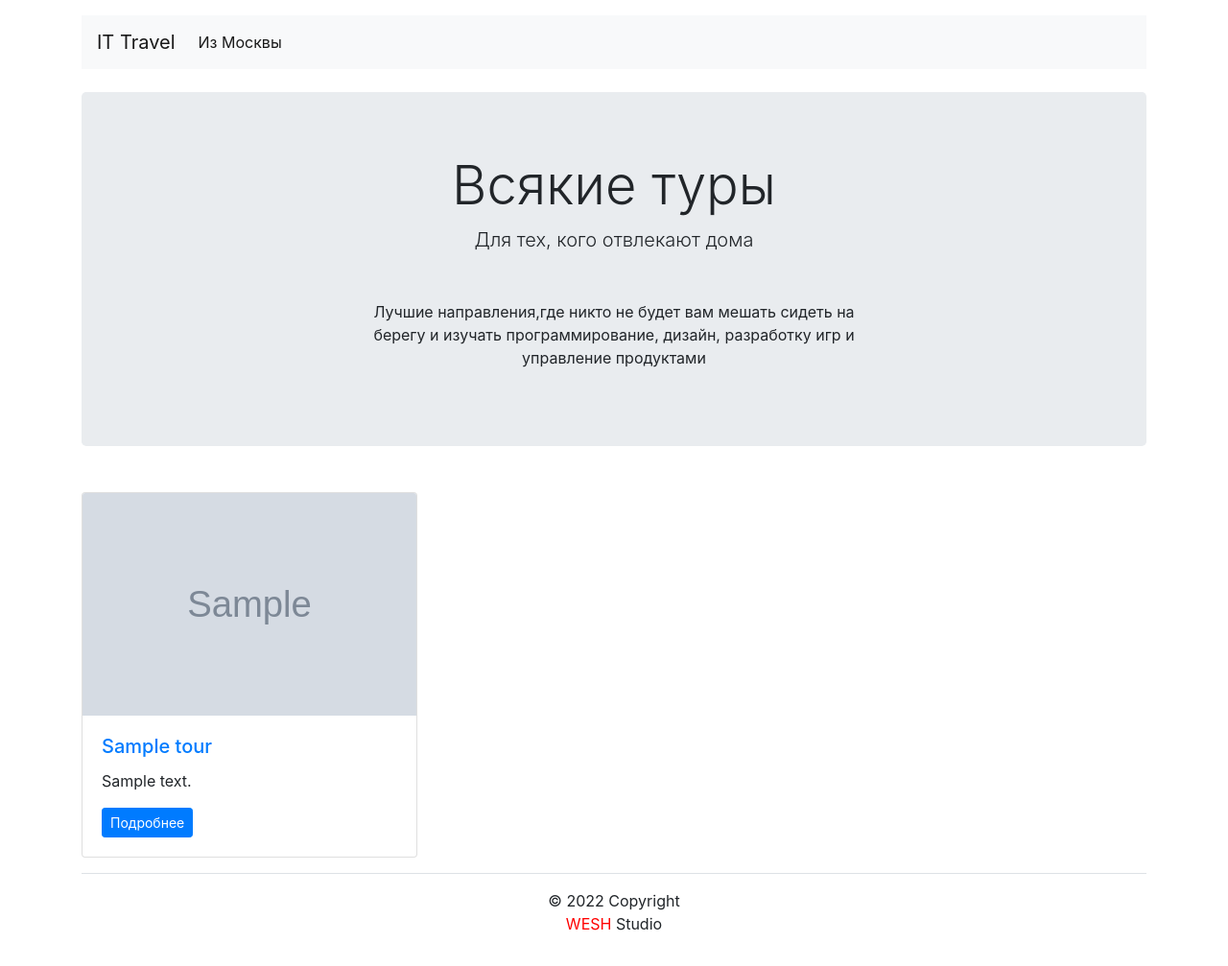
After one commit to we5h/travel_site, a Django app: a page that uses travel_site/templates/includes/nav.html in a window 1280 px wide. The commit adds this page. Shown: the whole page at 96% size. Run offline with Django 4.2, Linux system fonts and the light colour scheme; tables that the repository leaves empty hold one stand-in row (values such as "Sample post"); grey boxes marked "Sample" are stand-in pictures; some libraries are stand-ins or nearby versions.

Commit message:
Добавлены url,view,template отображения departure

```diff
--- a/travel_site/templates/includes/nav.html
+++ b/travel_site/templates/includes/nav.html
@@ -5,21 +5,11 @@
     </button>
     <div class="collapse navbar-collapse" id="navbarNav">
       <ul class="navbar-nav" data-test="navigation">
+        {% for dep in departures %}
         <li class="nav-item active">
-          <a class="nav-link" href="#" data-test="navlink">Из Москвы </a>
+          <a class="nav-link" href="{% url 'tours:tour_dep' dep.slug %}" data-test="navlink">{{ dep.name }}</a>
         </li>
-        <li class="nav-item">
-          <a class="nav-link" href="#" data-test="navlink">Из Петербурга</a>
-        </li>
-        <li class="nav-item">
-          <a class="nav-link" href="#" data-test="navlink">Из Новосибирска</a>
-        </li>
-        <li class="nav-item">
-          <a class="nav-link" href="#" data-test="navlink">Из Екатеринбурга</a>
-        </li>
-        <li class="nav-item">
-          <a class="nav-link" href="#" data-test="navlink">Из Казани</a>
-        </li>
+        {% endfor %}
       </ul>
     </div>
   </nav>
--- /dev/null
+++ b/travel_site/templates/tours/tours_departure.html
@@ -0,0 +1,32 @@
+{% extends 'base.html' %}
+
+{% block hero %}
+    <!-- HERO -->
+    <div class="jumbotron text-center mt-4">
+      <h1 class="display-4">Всякие туры</h1>
+      <p class="lead">Для тех, кого отвлекают дома</p>
+      <p class="mt-5 w-50 mx-auto">Лучшие направления,где никто не будет вам мешать сидеть на берегу и изучать программирование, дизайн, разработку игр и управление продуктами</p>
+    </div>
+{% endblock hero %}
+
+{% block content %}
+    <!-- CARDS -->
+    <div class="row mt-5" data-test="cards">
+        {% for tour in tours %}
+        <div class="col-4" data-test="card">
+            <div class="card mb-3" >
+            <img src="{{ tour.image.url }}" style="height:232px;" class="card-img-top img-fluid" data-test="picture">
+            <div class="card-body">
+              <h5 class="card-title"><a href="{{ tour.get_absolute_url }}" target="_blank">{{ tour.title }}</a></h5>
+                <p class="card-text card-p">{{ tour.description }}</p>
+                <a href="{{ tour.get_absolute_url }}" target="_blank" class="btn btn-sm btn-primary" data-test="tourlink">Подробнее</a>
+            </div>
+
+        </div>
+
+        </div>
+        {% endfor %}
+<div class="col-md-5 mx-auto">
+    {% include 'includes/paginator.html' %}
+</div>
+{% endblock %}
--- a/travel_site/tours/urls.py
+++ b/travel_site/tours/urls.py
@@ -8,6 +8,6 @@ app_name = 'tours'
 urlpatterns = [
     path('', views.TourList.as_view(), name='index'),
     path('tour/<slug:slug>/', views.TourDetail.as_view(), name='tour_detail'),
-    # path('departure/<slug:slug>/', views.group_posts, name='group_list'),
     path('tour/<slug:slug>/buy', views.BuyTourView.as_view(), name='buy_tour'),
+    path('departure/<slug:slug>/', views.TourDepartureList.as_view(), name='tour_dep'),
 ]
--- a/travel_site/tours/views.py
+++ b/travel_site/tours/views.py
@@ -9,7 +9,7 @@ from django.core.paginator import PageNotAnInteger
 
 from bootstrap_modal_forms.generic import BSModalCreateView
 
-from . models import Tour, BuyTour
+from . models import Tour, BuyTour, Departure
 from . forms import BuyTourForm
 # Create your views here.
 
@@ -23,6 +23,7 @@ class TourList(ListView):
     def get_context_data(self, **kwargs):
         context = super().get_context_data(**kwargs)
         tour_list = Tour.objects.all()
+        dep_list = Departure.objects.all()
         paginator = Paginator(tour_list, self.paginate_by)
 
         page = self.request.GET.get('page')
@@ -34,8 +35,33 @@ class TourList(ListView):
         except EmptyPage:
             tours = paginator.page(paginator.num_pages)
         context['tours'] = tours
+        context['departures'] = dep_list
         return context
 
+
+class TourDepartureList(ListView):
+    """Список туров по отправлениям"""
+    model = Tour
+    paginate_by = 6
+    template_name = 'tours/tours_departure.html'
+
+    def get_context_data(self, **kwargs):
+        context = super().get_context_data(**kwargs)
+        tour_list = Tour.objects.filter(departure__slug=self.kwargs.get("slug"))
+        dep_list = Departure.objects.all()
+        paginator = Paginator(tour_list, self.paginate_by)
+
+        page = self.request.GET.get('page')
+
+        try:
+            tours = paginator.page(page)
+        except PageNotAnInteger:
+            tours = paginator.page(1)
+        except EmptyPage:
+            tours = paginator.page(paginator.num_pages)
+        context['tours'] = tours
+        context['departures'] = dep_list
+        return context
 
 class TourDetail(DetailView):
     """Выбран конкретный тур"""
```
Also changed, not shown: travel_site/templates/tours/tours_category.html (deleted).
